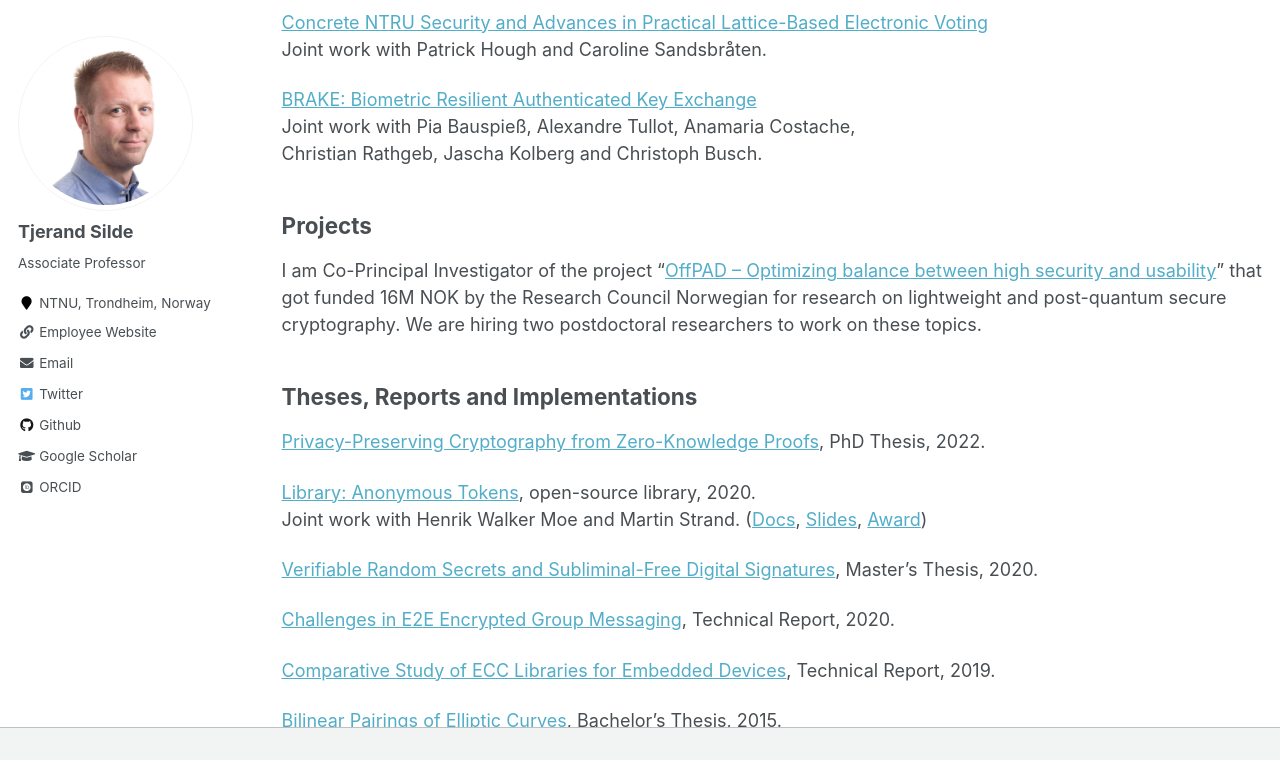
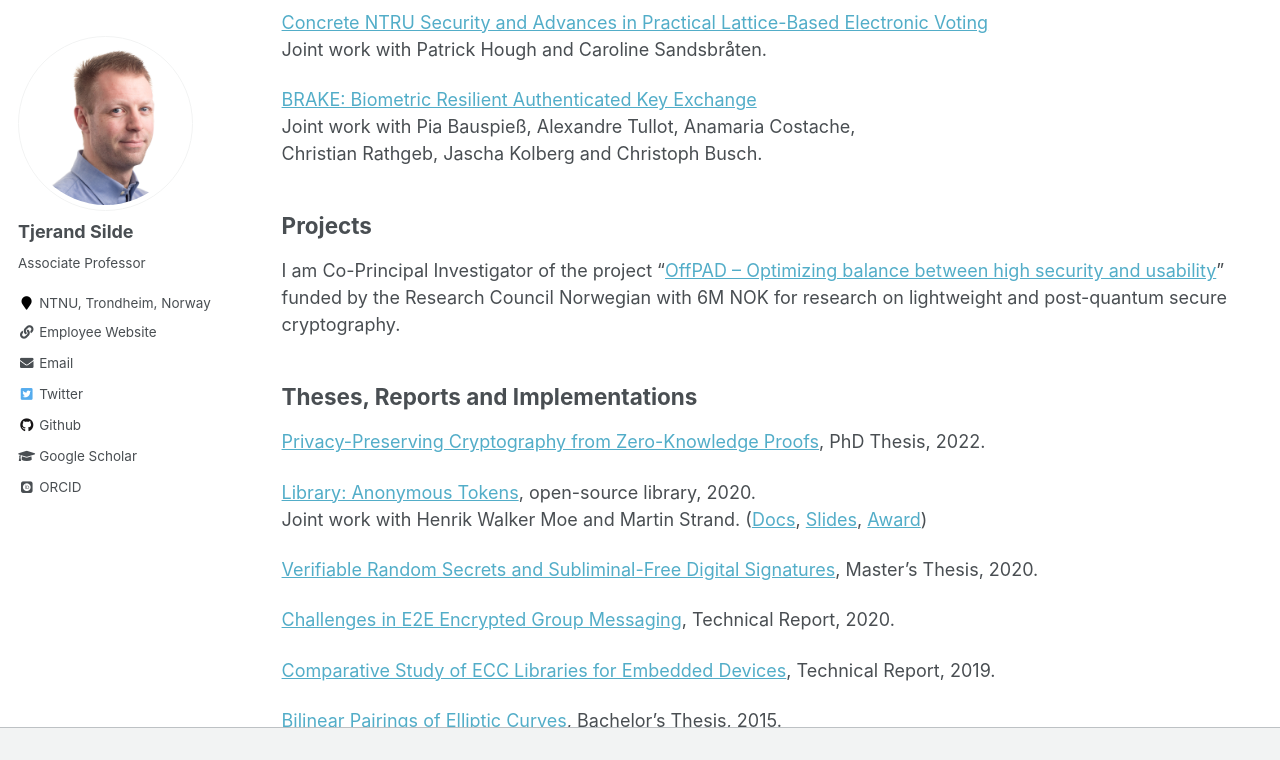
Before and after one commit to tjesi/tjesi.github.io, a Jekyll site: the page built from _pages/research.md, in a window 1280 px wide and 900 px high, scrolled down 1012 px, cut to the strip 0-760 px from the top of the window. Built offline with Jekyll 4.4.1, drawn with Linux system fonts in a browser that asks for light colours; some web fonts are replaced.

Commit message:
Update research.md

```diff
--- a/_pages/research.md
+++ b/_pages/research.md
@@ -43,8 +43,7 @@ Christian Rathgeb, Jascha Kolberg and Christoph Busch.
 
 ## Projects
 
-I am Co-Principal Investigator of the project "[OffPAD -- Optimizing balance between high security and usability](https://prosjektbanken.forskningsradet.no/en/project/FORISS/321619)" that got funded 16M NOK by the Research Council Norwegian for research on lightweight and post-quantum secure cryptography. We are hiring two postdoctoral researchers to work on these topics.
-
+I am Co-Principal Investigator of the project "[OffPAD -- Optimizing balance between high security and usability](https://prosjektbanken.forskningsradet.no/en/project/FORISS/321619)" funded by the Research Council Norwegian with 6M NOK for research on lightweight and post-quantum secure cryptography.
 
 ## Theses, Reports and Implementations
 
```
